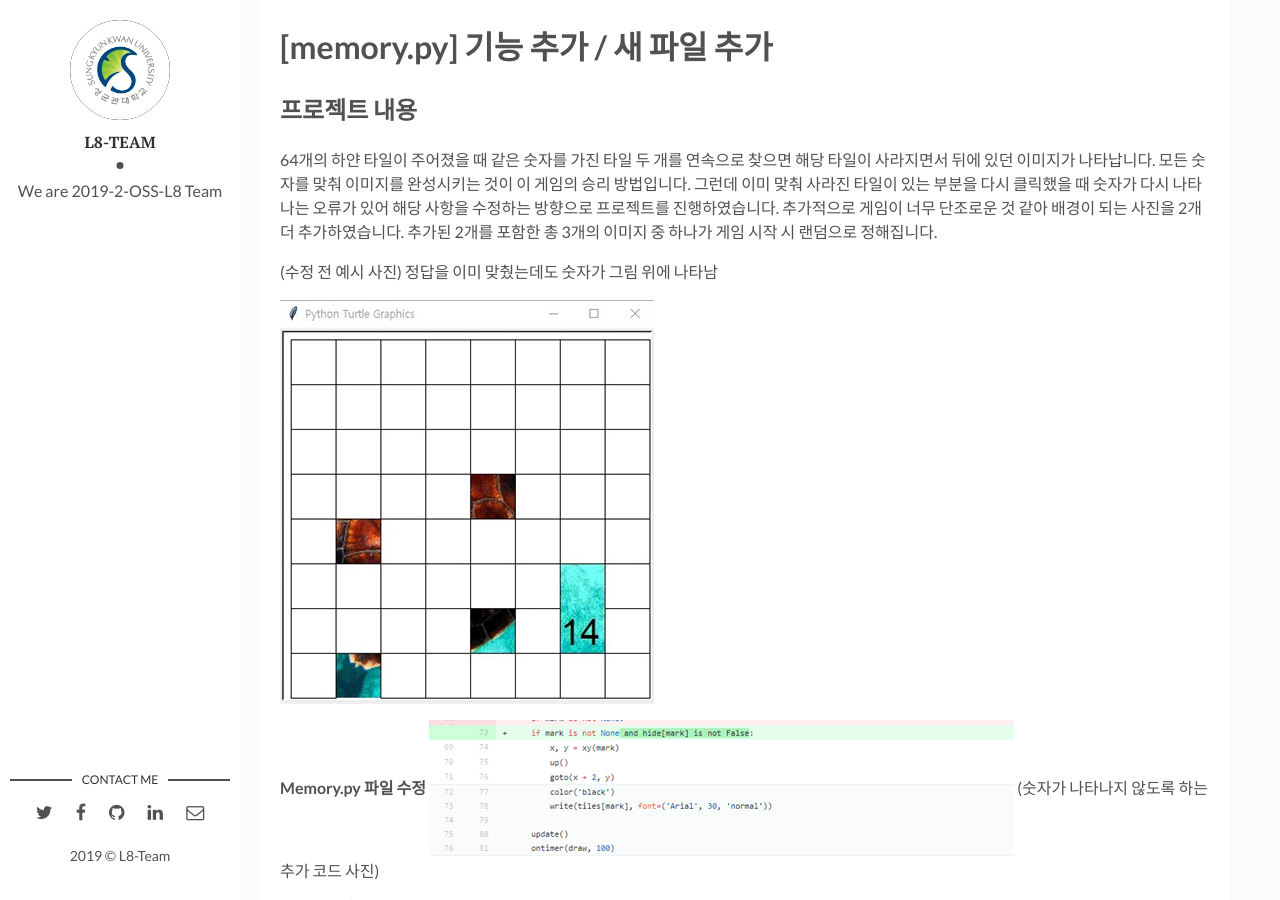
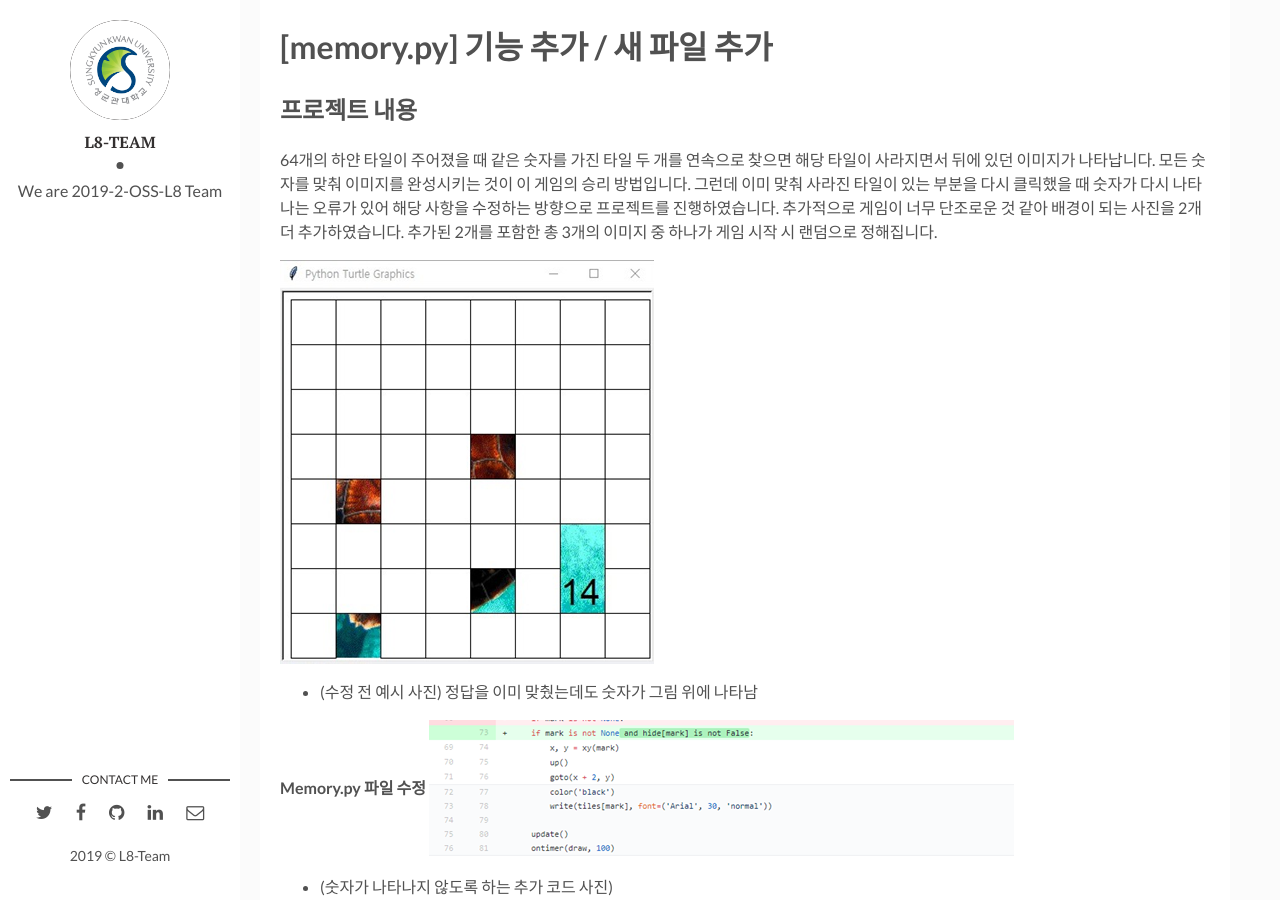
Before and after one commit to 19-2-SKKU-OSS/2019-2-OSS-L8-page, a Jekyll site: the page built from _posts/2017-04-06-how-i-rest-from-work (또 다른 사본).markdown, in a window 1280 px wide and 900 px high, scrolled down 618 px. Built offline with Jekyll 4.4.1, drawn with Linux system fonts in a browser that asks for light colours; comment, search, counter and statistics services are not loaded.

Commit message:
Add memory game

```diff
--- a/_posts/2017-04-06-how-i-rest-from-work (또 다른 사본).markdown
+++ b/_posts/2017-04-06-how-i-rest-from-work (또 다른 사본).markdown
@@ -15,19 +15,18 @@
 그런데 이미 맞춰 사라진 타일이 있는 부분을 다시 클릭했을 때 숫자가 다시 나타나는 오류가 있어 해당 사항을 수정하는 방향으로 프로젝트를 진행하였습니다.
 추가적으로 게임이 너무 단조로운 것 같아 배경이 되는 사진을 2개 더 추가하였습니다. 추가된 2개를 포함한 총 3개의 이미지 중 하나가 게임 시작 시 랜덤으로 정해집니다.
 
-(수정 전 예시 사진) 정답을 이미 맞췄는데도 숫자가 그림 위에 나타남
-
 ![memory_1]({{site.baseurl}}/assets/img/memory_1.png)
+- (수정 전 예시 사진) 정답을 이미 맞췄는데도 숫자가 그림 위에 나타남
 
 **Memory.py 파일 수정**
 ![memory_2]({{site.baseurl}}/assets/img/memory_2.png)
-(숫자가 나타나지 않도록 하는 추가 코드 사진)
+- (숫자가 나타나지 않도록 하는 추가 코드 사진)
 
 **파일 추가**
 ![memory_3]({{site.baseurl}}/assets/img/memory_3.png)
-(사진을 랜덤으로 선택하는 코드 사진)
+- (사진을 랜덤으로 선택하는 코드 사진)
 
-(수정 후 플레이 사진) - 세가지 이미지 중 하나가 랜덤으로 나타남
+- (수정 후 플레이 사진) - 세가지 이미지 중 하나가 랜덤으로 나타남
 
 ![memory_4]({{site.baseurl}}/assets/img/memory_4.png)![memory_5]({{site.baseurl}}/assets/img/memory_5.png)![memory_6]({{site.baseurl}}/assets/img/memory_6.png)
 
@@ -38,5 +37,5 @@
 
 ![memory_7]({{site.baseurl}}/assets/img/memory_7.png)![memory_8]({{site.baseurl}}/assets/img/memory_8.png)
 
-그런데 해당 pull request의 automatic 체크 사항 중 오류가 발생하였습니다. 해당 오류는 낮은 버전의 파이썬에서는 프로그램이 제대로 작동하지 않을 수 있다는 오류로 팀에서 해결할 문제가 아니라 원 프로젝트를 담당하는 사람이 결정해야 할 문제라고 판단하여 다른 조치는 취하지 않았습니다.
+- 그런데 해당 pull request의 automatic 체크 사항 중 오류가 발생하였습니다. 해당 오류는 낮은 버전의 파이썬에서는 프로그램이 제대로 작동하지 않을 수 있다는 오류로 팀에서 해결할 문제가 아니라 원 프로젝트를 담당하는 사람이 결정해야 할 문제라고 판단하여 다른 조치는 취하지 않았습니다.
 ![memory_9]({{site.baseurl}}/assets/img/memory_9.png)
```
